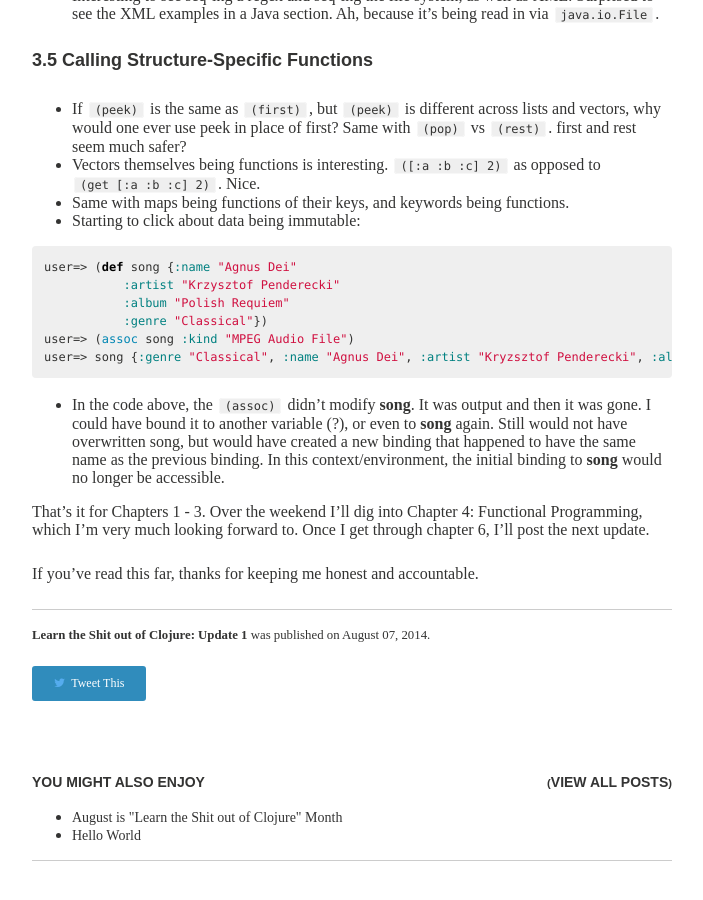
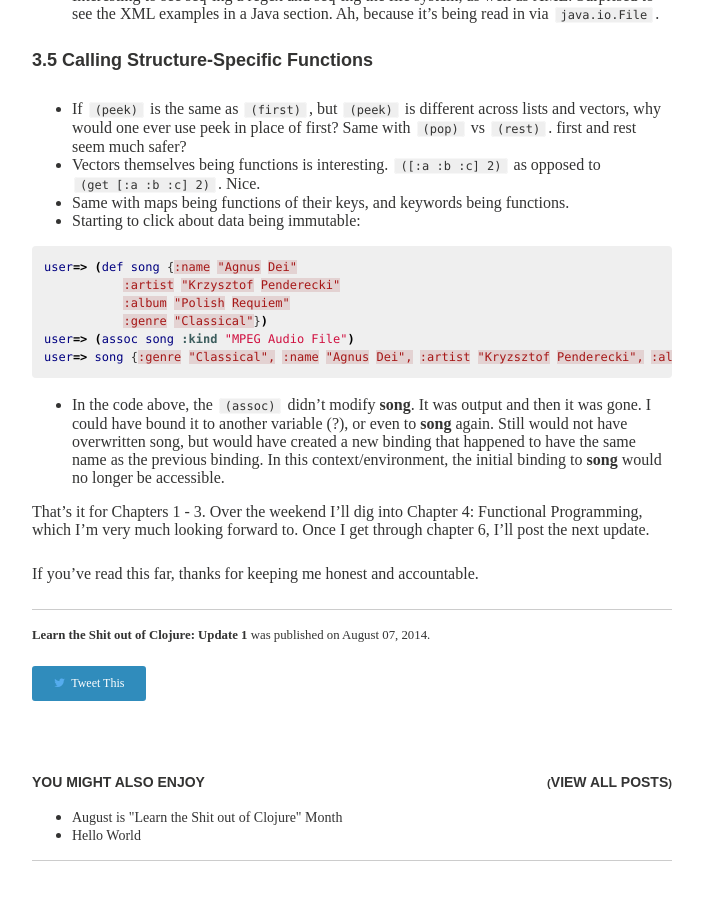
Before and after one commit to charliegriefer/charliegriefer.github.io, a Jekyll site: the page built from _posts/2014-08-07-learn-clojure-update-001.md, in a window 1280 px wide and 900 px high, scrolled down 2916 px. Shown: the whole window, without its empty margins (288-991 px from the left). Built offline with Jekyll 4.4.1, drawn with Linux system fonts in a browser that asks for light colours; nearby versions of some CDN libraries; some web fonts are replaced; comment, search, counter and statistics services are not loaded.

Commit message:
trying to track down travis build error

```diff
--- a/_posts/2014-08-07-learn-clojure-update-001.md
+++ b/_posts/2014-08-07-learn-clojure-update-001.md
@@ -111,7 +111,7 @@ Really it's just something for me, to hold me accountable. But hey if you're her
 - Vectors themselves being functions is interesting. `([:a :b :c] 2)` as opposed to `(get [:a :b :c] 2)`. Nice.
 - Same with maps being functions of their keys, and keywords being functions.
 - Starting to click about data being immutable:
-{% highlight clojure %}
+{% highlight css %}
 user=> (def song {:name "Agnus Dei"
            :artist "Krzysztof Penderecki"
            :album "Polish Requiem"
```
